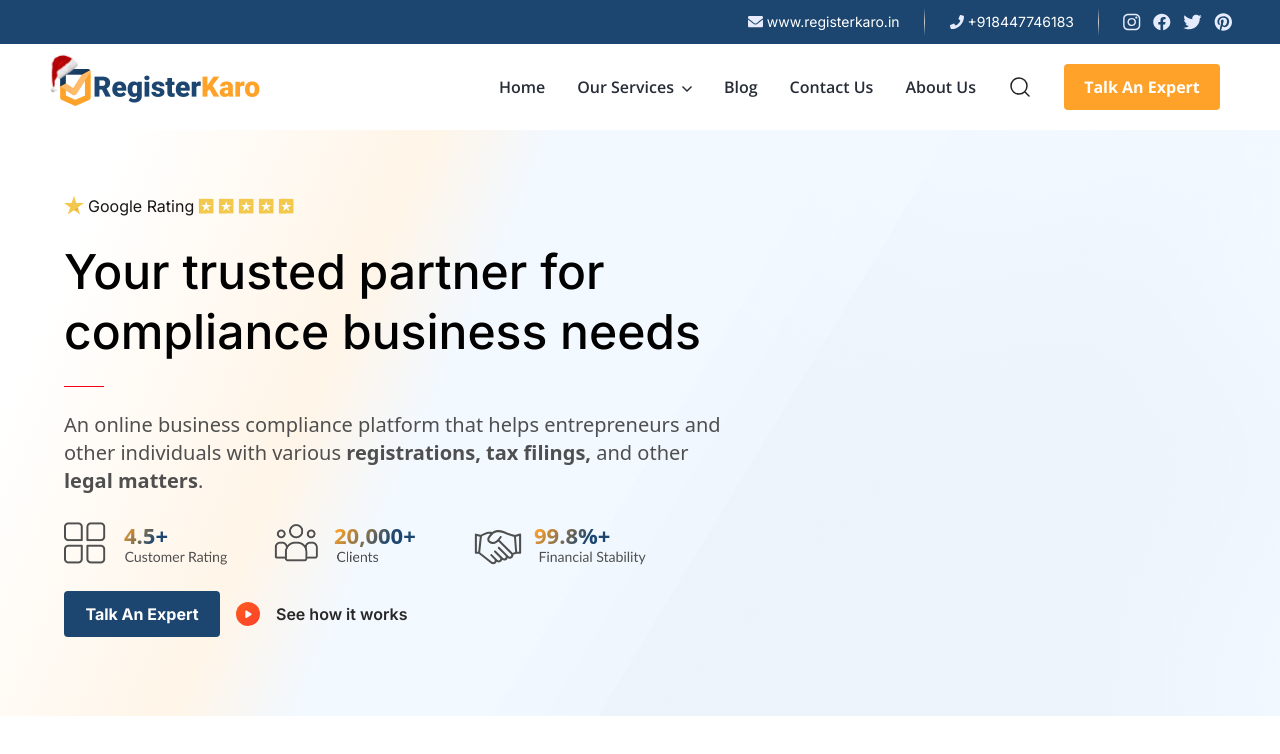
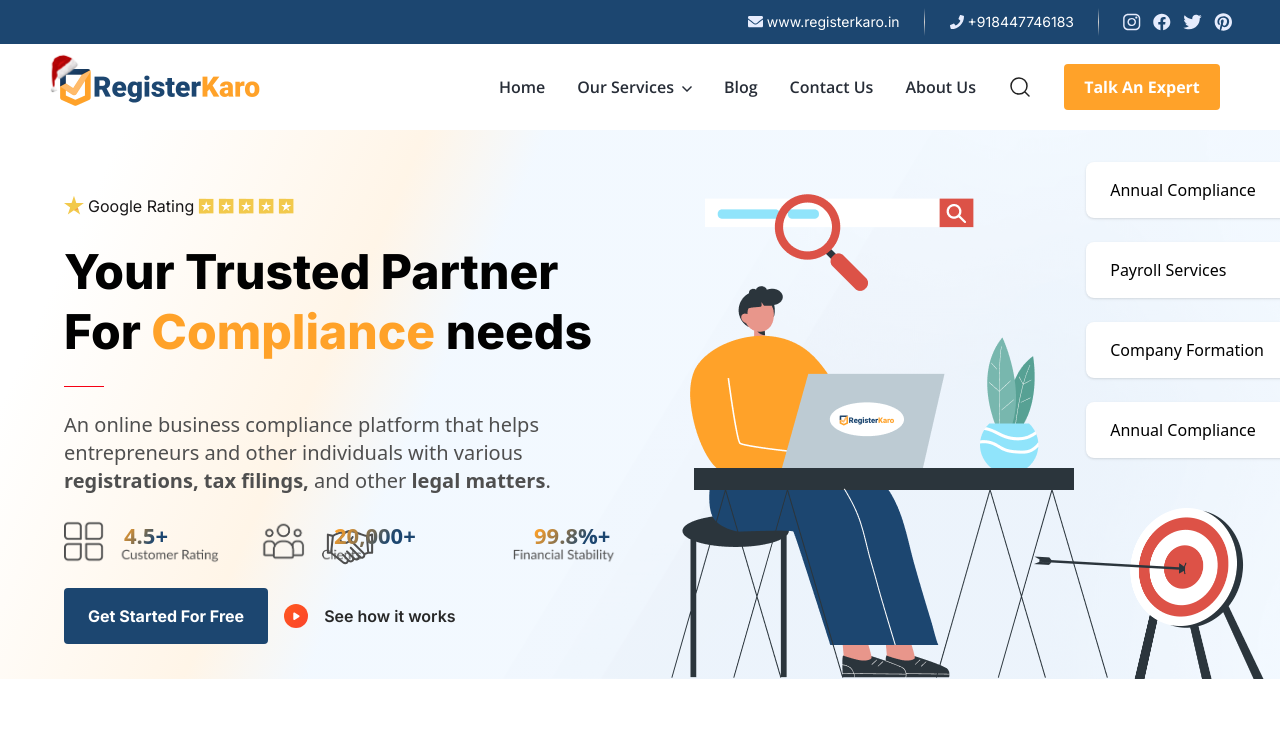
Before and after one commit to hariharan1309/register-karo, a React (Vite) app: page / in a window 1280 px wide. Shown: the top 754 px of the page. Built offline with nearby package versions, Linux system fonts and the light colour scheme.

Commit message:
Heo Section IMprovements

```diff
--- a/src/components/Hero.tsx
+++ b/src/components/Hero.tsx
@@ -1,16 +1,38 @@
 import HeroImage from "../assets/hero-bg.png";
 import HeroGoogle from "./HeroGoogle";
+import HeroImage2 from "../assets/person-table.png";
+import Arch from "../assets/archery.png";
 
 const Hero = () => {
   return (
     <div
-      className="min-w-full bg-cover bg-center h-[586px] w-full "
+      className="min-w-full bg-cover bg-center h-auto w-full "
       style={{
         backgroundImage: `linear-gradient(113.91deg, #FFFFFF 8%, rgba(255, 240, 220, 0.67) 28%, rgba(237, 246, 255, 0.7) 36%), url(${HeroImage})`,
       }}
     >
-      <div className="p-16">
+      <div className="p-16 flex flex-row items-start pb-0 justify-between relative overflow-hidden">
         <HeroGoogle />
+        <img src={HeroImage2} alt="" className="w-[600px]" />
+        <img
+          src={Arch}
+          alt=""
+          className="w-[230px] absolute right-4 bottom-0"
+        />
+        <div className="flex flex-col absolute top-8 gap-6 -right-2">
+          <button className="px-6 py-4 rounded-lg text-start shadow bg-white">
+            Annual Compliance
+          </button>
+          <button className="px-6 py-4 rounded-lg text-start shadow bg-white">
+            Payroll Services
+          </button>
+          <button className="px-6 py-4 rounded-lg text-start shadow bg-white">
+            Company Formation
+          </button>
+          <button className="px-6 py-4 rounded-lg text-start shadow bg-white">
+            Annual Compliance
+          </button>
+        </div>
       </div>
     </div>
   );
--- a/src/components/HeroGoogle.tsx
+++ b/src/components/HeroGoogle.tsx
@@ -1,7 +1,7 @@
 import Stats from "../assets/GoogleStats.png";
 const HeroGoogle = () => {
   return (
-    <div className=" space-y-6 max-w-[700px]">
+    <div className=" space-y-6 max-w-[700px] pb-8">
       <div className="flex flex-row gap-1 items-center">
         <svg
           width="20"
@@ -32,11 +32,12 @@
           <HeroStar key={item} />
         ))}
       </div>
-      <h1 className="text-wrap font-inter max-w-[700px] text-5xl font-medium text-[#010101] leading-[60px]">
-        Your trusted partner for compliance business needs
+      <h1 className="text-wrap font-inter max-w-[700px] font-extrabold text-5xl text-[#010101] leading-[60px]">
+        Your Trusted Partner For{" "}
+        <span className="text-[#FFA229]">Compliance</span> needs
       </h1>
       <div className="bg-[#F60014] h-[1px] w-10"></div>
-      <p className="text-xl leading-[28px] text-[#4F4F4F]  max-w-[660px]">
+      <p className="text-xl leading-[28px] text-[#4F4F4F]">
         An online business compliance platform that helps entrepreneurs and
         other individuals with various <b> registrations</b>
         <b>, tax filings,</b> and other
@@ -68,8 +69,8 @@
         <img src={Stats} alt="" className="w-[584px]" />
       </div>
       <div className="flex flex-row items-center gap-4">
-        <button className="font-inter text-base w-[156px] h-[46px] flex items-center justify-center  font-bold text-white bg-[#1C4670] rounded ">
-          Talk An Expert
+        <button className="font-inter text-base p-4 px-6 flex items-center justify-center  font-bold text-white bg-[#1C4670] rounded ">
+          Get Started For Free
         </button>
         <div className=" flex flex-row items-center gap-4">
           <svg
--- /dev/null
+++ b/src/components/HeroRight.tsx
@@ -0,0 +1,11 @@
+import HeroImage from "../assets/person-table.png";
+
+const HeroRight = () => {
+  return (
+    <div className="">
+      <img src={HeroImage} alt="" className="w-[600px]" />
+    </div>
+  );
+};
+
+export default HeroRight;
```
